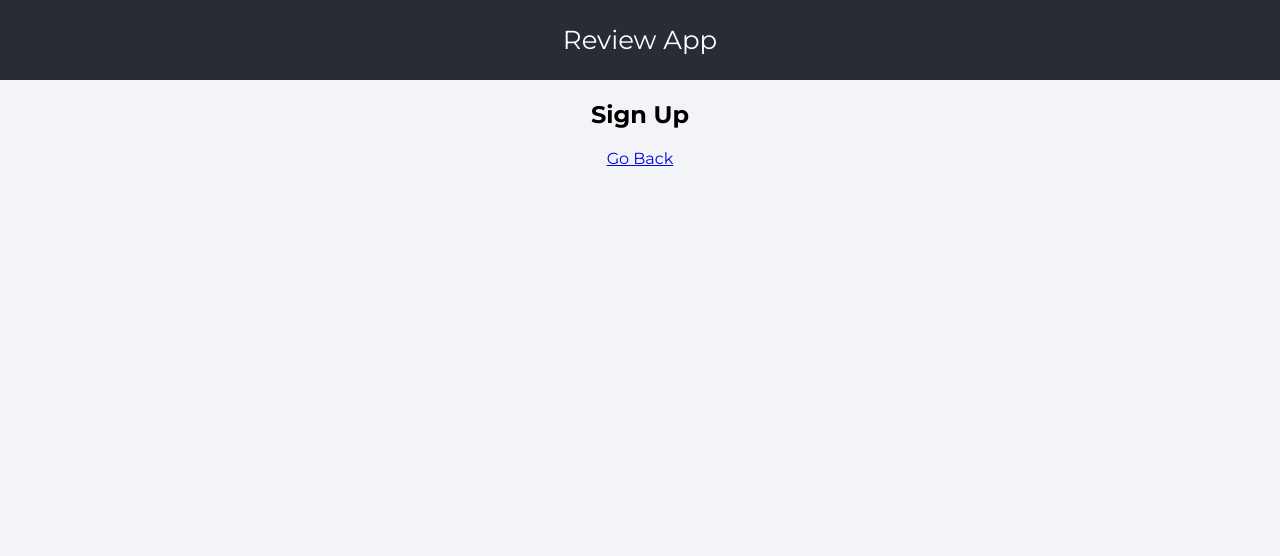
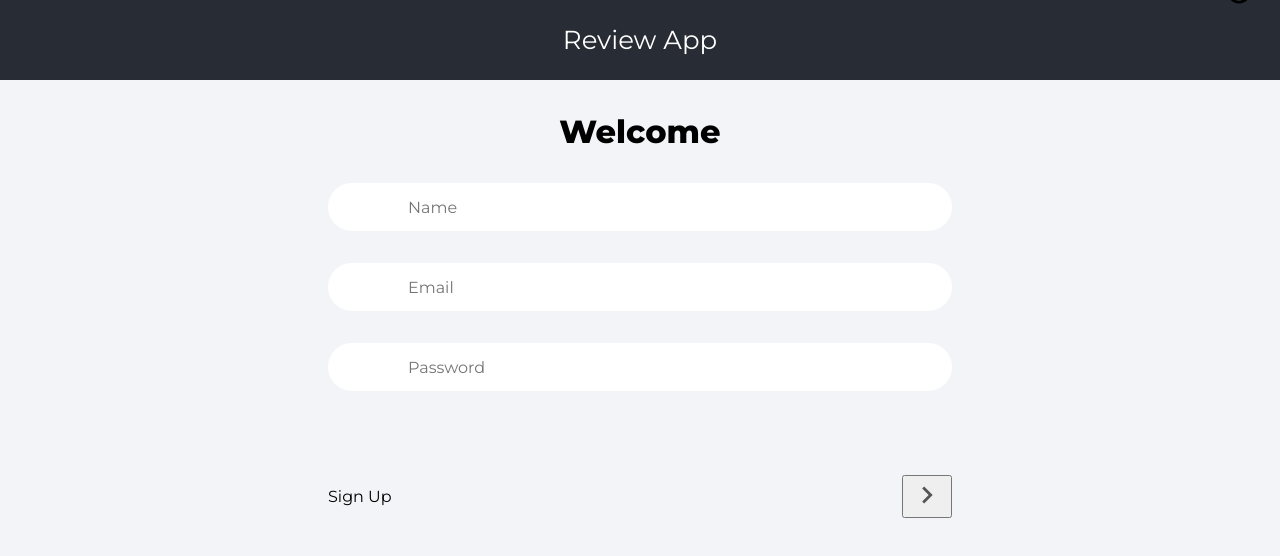
Before and after one commit to Dina2703/review-app, a React (Create React App) app: page /sign-up in a window 1280 px wide. Shown: the top 556 px of the page. Built offline with nearby package versions, Linux system fonts and the light colour scheme.

Commit message:
Register / signUp logic, adding a new user to Firebase

```diff
--- a/src/firebase-config.js
+++ b/src/firebase-config.js
@@ -18,3 +18,4 @@ const firebaseConfig = {
 
 // Initialize Firebase
 const app = initializeApp(firebaseConfig);
+export const auth = getAuth(app);
--- a/src/pages/Home.js
+++ b/src/pages/Home.js
@@ -1,15 +1,27 @@
-import React from "react";
+import { useState } from "react";
 import { Link } from "react-router-dom";
+import { auth } from "../firebase-config";
+import { onAuthStateChanged } from "firebase/auth";
 
 function Home() {
+  const [userLoggedIn, setUserLoggedIn] = useState("");
+  onAuthStateChanged(auth, (currentUser) => {
+    setUserLoggedIn(currentUser);
+  });
   return (
     <>
+      <div className="pageContainer">
+        <header>
+          <p className="pageHeader">Welcome {userLoggedIn.email}</p>
+        </header>
+
         <Link to="/sign-up">
           <div>Sign Up</div>
         </Link>
         <Link to="/sign-in">
           <div>Sign In</div>
         </Link>
+      </div>
     </>
   );
 }
--- a/src/pages/SignIn.js
+++ b/src/pages/SignIn.js
@@ -22,7 +22,7 @@ function SignIn() {
     <>
       <div className="pageContainer">
         <header>
-          <p className="pageHeader">Welcome</p>
+          <p className="pageHeader">Welcome to Sign In Page</p>
         </header>
         <main>
           <form>
--- a/src/pages/SignUp.js
+++ b/src/pages/SignUp.js
@@ -1,12 +1,98 @@
-import { Link } from "react-router-dom";
+import { useState } from "react";
+import { useNavigate } from "react-router-dom";
+import { createUserWithEmailAndPassword } from "firebase/auth";
+import { auth } from "../firebase-config";
+import visibilityIcon from "../assets/visibilityIcon.svg";
+import { ReactComponent as ArrowRightIcon } from "../assets/keyboardArrowRightIcon.svg";
 
 function SignUp() {
+  const [showPassword, setshowPassword] = useState(false);
+
+  const [formData, setformData] = useState({
+    name: "",
+    email: "",
+    password: "",
+  });
+
+  const navigate = useNavigate();
+  const { email, password, name } = formData;
+
+  const onChange = (e) => {
+    setformData((prevState) => ({
+      ...prevState,
+      [e.target.id]: e.target.value,
+    }));
+  };
+
+  const onSubmit = async (e) => {
+    // console.log(formData);
+    e.preventDefault();
+    try {
+      const userCredential = await createUserWithEmailAndPassword(
+        auth,
+        email,
+        password
+      );
+      console.log(userCredential);
+      setformData({ name: "", email: "", password: "" });
+      navigate("/");
+    } catch (error) {
+      console.log(error.message);
+    }
+  };
+
   return (
     <>
-      <h2>Sign Up</h2>
-      <Link to="/">
-        <div>Go Back</div>
-      </Link>
+      <div className="pageContainer">
+        <header>
+          <p className="pageHeader">Welcome</p>
+        </header>
+        <main>
+          <form onSubmit={onSubmit}>
+            <input
+              type="text"
+              className="nameInput"
+              placeholder="Name"
+              id="name"
+              value={name}
+              onChange={onChange}
+            />
+            <input
+              type="email"
+              className="emailInput"
+              placeholder="Email"
+              id="email"
+              value={email}
+              onChange={onChange}
+            />
+
+            <div className="passwordInputDiv">
+              <input
+                type={showPassword ? "text" : "password"}
+                placeholder="Password"
+                className="passwordInput"
+                id="password"
+                value={password}
+                onChange={onChange}
+              />
+
+              <img
+                src={visibilityIcon}
+                alt="show password"
+                className="showPassword"
+                onClick={() => setshowPassword((prevState) => !prevState)}
+              />
+            </div>
+
+            <div className="signUpBar">
+              <p className="signUpText">Sign Up</p>
+              <button className="signUpButton">
+                <ArrowRightIcon fill="#555" width="34px" height="34px" />
+              </button>
+            </div>
+          </form>
+        </main>
+      </div>
     </>
   );
 }
```
Lines whose indentation alone changed are shown as unchanged.
